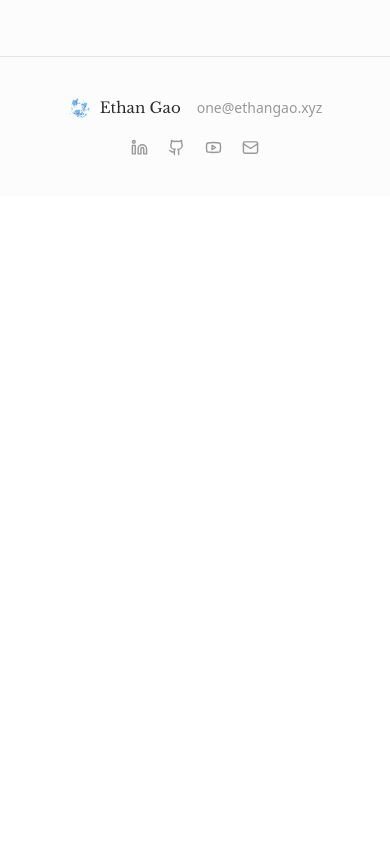
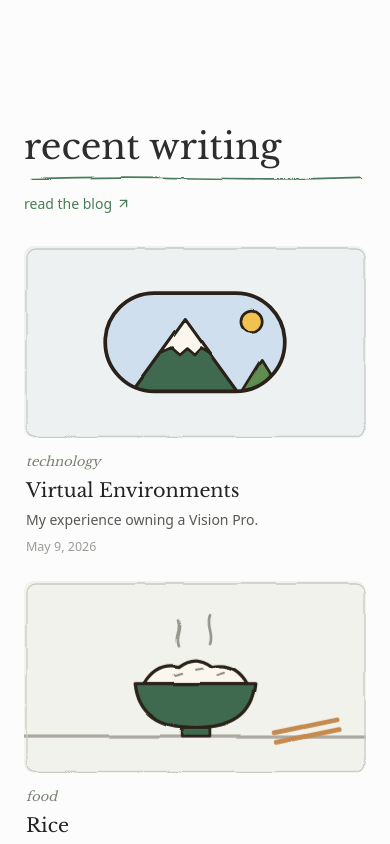
Before and after one commit to gaoe03/personalwebsite, a React (Vite) app: page / in a window 390 px wide. Shown: the part 4780-5624 px from the top of the page. Before the commit the page ends 4976 px from the top, so only its background shows below. Built offline with nearby package versions, Linux system fonts and the light colour scheme.

Commit message:
added recent writing section to homepage

```diff
--- a/src/App.jsx
+++ b/src/App.jsx
@@ -1,6 +1,8 @@
 import { useState, useEffect, useRef } from 'react';
 import { MapPin, Briefcase, GraduationCap, Github, Youtube, Mail, Camera, Code, Globe, Ticket, ArrowUpRight, Image, X, ChevronRight, Play, ExternalLink, IceCream, Coins, Linkedin, ChevronDown } from 'lucide-react';
 import usePageTitle from './usePageTitle.js';
+import posts from './posts/index.js';
+import { Cover, BlogWobbleDefs } from './blogArt.jsx';
 
 // === TYPING ANIMATION HOOK ===
 const useTypingEffect = (text, speed = 80, delay = 500) => {
@@ -1875,6 +1877,51 @@ const HeroHeading = () => {
   );
 };
 
+// Recent writing: teaser of the three newest posts, pulled from the same posts
+// list the /blog page uses (one source of truth). Cards link straight to each
+// post; the "read the blog" link goes to the full archive.
+const RecentWriting = () => {
+  const recent = posts.filter((p) => p.status !== 'draft').slice(0, 3);
+  if (recent.length === 0) return null;
+  const fmtDate = (iso) => {
+    const d = new Date(`${iso}T00:00:00`);
+    return isNaN(d) ? iso : d.toLocaleDateString('en-US', { month: 'short', day: 'numeric', year: 'numeric' });
+  };
+  return (
+    <section id="writing" className="relative px-6 py-16 scroll-mt-20">
+      <BlogWobbleDefs />
+      <div style={{ maxWidth: '1100px', margin: '0 auto' }}>
+        <div className="flex flex-col sm:flex-row sm:items-end sm:justify-between gap-3 sm:gap-4 mb-8">
+          <div style={{ display: 'inline-block' }}>
+            <h2 style={{ fontFamily: 'var(--heading-font)', fontSize: '2.25rem', color: '#2d2d2d', fontWeight: 400 }}>recent writing</h2>
+            <WobblyUnderline height={8} />
+          </div>
+          <a href="/blog" className="inline-flex items-center gap-1 text-sm transition-all duration-200 hover:gap-2" style={{ color: '#4A7C59', fontWeight: 500 }}>
+            read the blog <ArrowUpRight size={15} />
+          </a>
+        </div>
+        <div className="grid gap-6" style={{ gridTemplateColumns: 'repeat(auto-fit, minmax(240px, 1fr))' }}>
+          {recent.map((post) => (
+            <a key={post.slug} href={`/blog/${post.slug}`} className="block group" style={{ textDecoration: 'none' }}>
+              <Cover slug={post.slug} aspect="16 / 9" />
+              <div style={{ padding: '14px 2px 0' }}>
+                {post.category && (
+                  <p style={{ fontFamily: "'Libre Baskerville', serif", fontStyle: 'italic', fontSize: '13px', color: '#75806f', margin: '0 0 6px' }}>{post.category.toLowerCase()}</p>
+                )}
+                <h3 className="transition-colors duration-150" style={{ fontFamily: 'var(--heading-font)', fontSize: '1.2rem', color: '#232323', fontWeight: 400, lineHeight: 1.3, margin: '0 0 6px' }}>{post.title}</h3>
+                {post.excerpt && (
+                  <p style={{ color: '#565a53', fontSize: '14px', lineHeight: 1.55, margin: '0 0 8px' }}>{post.excerpt}</p>
+                )}
+                <p style={{ color: '#9a9d97', fontSize: '12.5px', margin: 0 }}>{fmtDate(post.date)}</p>
+              </div>
+            </a>
+          ))}
+        </div>
+      </div>
+    </section>
+  );
+};
+
 export default function Site() {
   const rootRef = useRef(null);
   useWobbleLoop(rootRef);
@@ -2031,6 +2078,9 @@ export default function Site() {
       {/* YouTube Section */}
       <GaoLifeSection />
 
+      {/* Recent writing teaser */}
+      <RecentWriting />
+
       <footer id="contact" className="px-6 py-10 scroll-mt-20" style={{ borderTop: '1px solid #e3e5e2' }}>
         <div className="flex flex-col sm:flex-row items-center justify-between gap-5" style={{ maxWidth: '1100px', margin: '0 auto' }}>
           <div className="flex items-center gap-2.5">
--- a/src/Blog.jsx
+++ b/src/Blog.jsx
@@ -4,32 +4,13 @@ import posts from './posts/index.js';
 import usePageTitle from './usePageTitle.js';
 import BlogNav from './BlogNav.jsx';
 import { useWobbleLoop } from './App.jsx';
-import { BlogWobbleDefs, SoftFrame, MtHoodScene, RiceScene, CameraScene } from './blogArt.jsx';
+import { BlogWobbleDefs, SoftFrame, Cover } from './blogArt.jsx';
 
 const serif = "'Libre Baskerville', serif";
 
 export const formatDate = (iso) => {
   const d = new Date(`${iso}T00:00:00`);
   return isNaN(d) ? iso : d.toLocaleDateString('en-US', { month: 'short', day: 'numeric', year: 'numeric' });
-};
-
-// Covers: every post gets a hand-drawn wobble scene on a tinted ground.
-// Posts with no entry fall back to the plain tint so nothing ships broken.
-const covers = {
-  'virtual-environments': { scene: MtHoodScene, bg: '#EDF1F2' },
-  'rice': { scene: RiceScene, bg: '#F1F2EC' },
-  'taking-pictures-while-traveling': { scene: CameraScene, bg: '#FAF9F6' },
-};
-
-const Cover = ({ slug, aspect }) => {
-  const c = covers[slug] || {};
-  const Scene = c.scene;
-  return (
-    <div style={{ position: 'relative', width: '100%', aspectRatio: aspect, borderRadius: '10px', overflow: 'hidden', background: c.bg || '#eef0ec' }} aria-hidden="true">
-      {Scene && <Scene />}
-      <SoftFrame radius={9} />
-    </div>
-  );
 };
 
 const Kicker = ({ category }) => category ? (
--- a/src/blogArt.jsx
+++ b/src/blogArt.jsx
@@ -127,3 +127,23 @@ export const CameraScene = () => {
     </svg>
   );
 };
+
+// Cover art per post slug, on a tinted ground. One source for both the blog
+// index and the homepage "recent writing" teaser. Posts with no entry fall
+// back to a plain tint so nothing ships broken.
+const covers = {
+  'virtual-environments': { scene: MtHoodScene, bg: '#EDF1F2' },
+  'rice': { scene: RiceScene, bg: '#F1F2EC' },
+  'taking-pictures-while-traveling': { scene: CameraScene, bg: '#FAF9F6' },
+};
+
+export const Cover = ({ slug, aspect }) => {
+  const c = covers[slug] || {};
+  const Scene = c.scene;
+  return (
+    <div style={{ position: 'relative', width: '100%', aspectRatio: aspect, borderRadius: '10px', overflow: 'hidden', background: c.bg || '#eef0ec' }} aria-hidden="true">
+      {Scene && <Scene />}
+      <SoftFrame radius={9} />
+    </div>
+  );
+};
```
